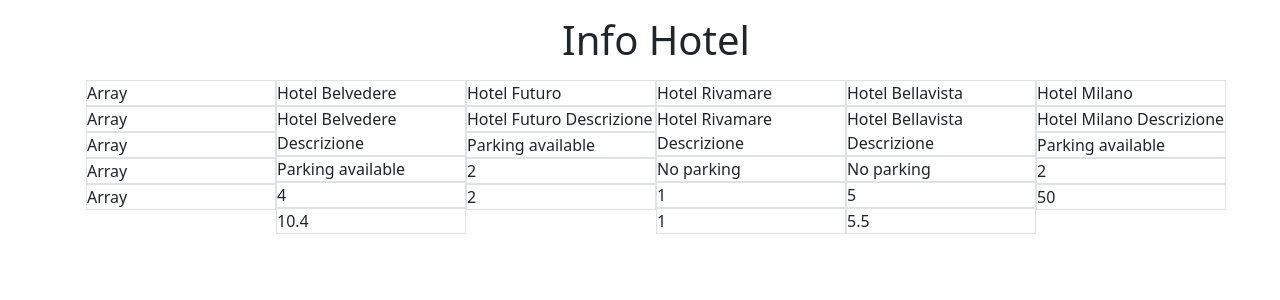
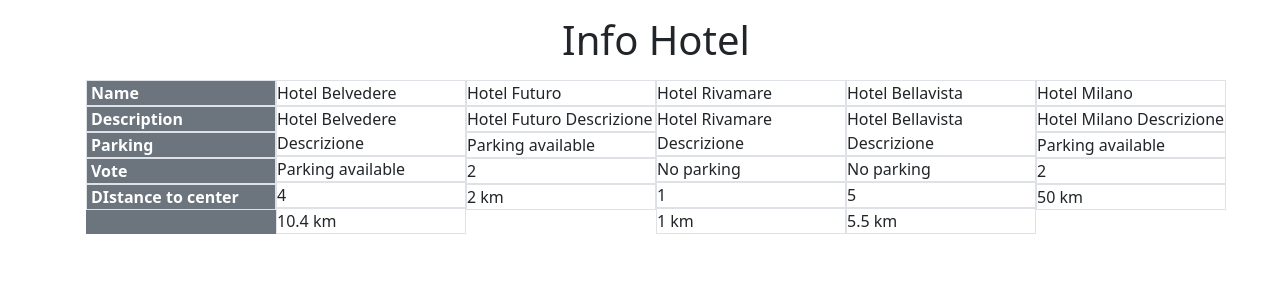
Before and after one commit to Danielateresa/php-hotel, a PHP site: page / in a window 1280 px wide. Shown: the top 300 px of the page. Run offline with PHP 8.4, Linux system fonts and the light colour scheme.

Commit message:
Added column entries

```diff
--- a/index.php
+++ b/index.php
@@ -42,6 +42,8 @@ $hotels = [
     ],
 
 ];
+
+//var_dump($hotels);
 ?>
 
 <!DOCTYPE html>
@@ -63,10 +65,13 @@ $hotels = [
             <h1 class="text-center my-3">Info Hotel</h1>
             <div class="row  h-100">
 
-                <div class="col g-0">
-                    <?php foreach($hotels as $hotel) : ?>
-                    <div class="box border"><?php echo $hotel ?></div>
-                    <?php endforeach; ?>
+                <div class="col g-0 fw-bold bg-secondary text-white">
+                    <div class="box border ps-1">Name</div>
+                    <div class="box border  ps-1">Description</div>
+                    <div class="box border  ps-1">Parking</div>
+                    <div class="box border  ps-1">Vote</div>
+                    <div class="box border  ps-1">DIstance to center</div>
+
                 </div>
 
                 <?php foreach($hotels as $hotel) : ?>
@@ -79,7 +84,7 @@ $hotels = [
                         echo 'No parking';
                     } ?></div>
                     <div class="box border"><?php echo $hotel['vote'] ?></div>
-                    <div class="box border"><?php echo $hotel['distance_to_center'] ?></div>
+                    <div class="box border"><?php echo $hotel['distance_to_center'] ?> km</div>
 
                 </div>
                 <?php endforeach; ?>
```
